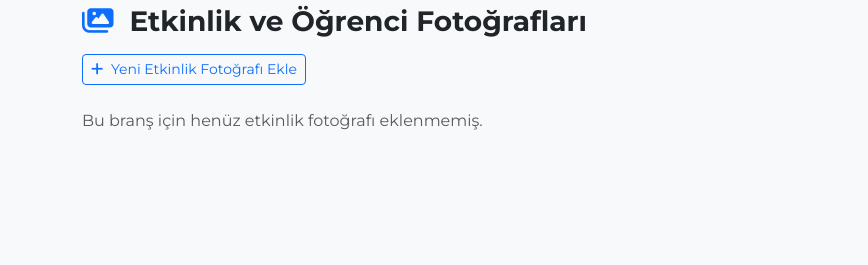
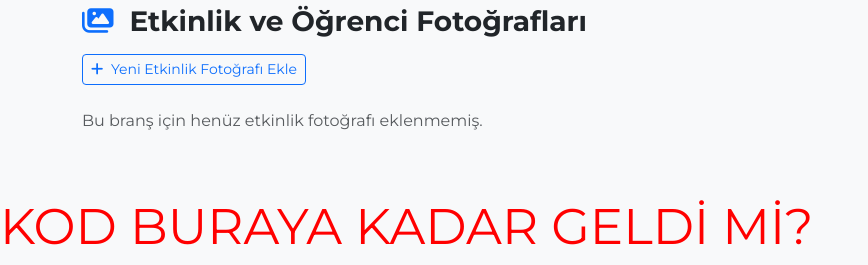
Before and after one commit to novartgymnastics/Novart, a Flask app: template templates/brans_detay.html in a window 1280 px wide. Shown: the part 1330-1595 px from the top of the page, without its empty margins (0-868 px from the left). Before the commit the page ends 1460 px from the top, so only its background shows below. Run offline with Flask 3, Linux system fonts and the light colour scheme; the template is opened without the code that fills it, so the values that code supplies are empty.

Commit message:
Update brans_detay.html

```diff
--- a/templates/brans_detay.html
+++ b/templates/brans_detay.html
@@ -206,10 +206,13 @@
 </div>
 
 
+    <!-- Test yazısı HTML olduğu için script dışında olmalı -->
+    <h1 style="color:red; font-size: 50px;">KOD BURAYA KADAR GELDİ Mİ?</h1>
+
     <!-- Bootstrap JS (Modal'ın çalışması için gerekli) -->
     <script src="https://cdn.jsdelivr.net/npm/bootstrap@5.3.0/dist/js/bootstrap.bundle.min.js"></script>
+
     <script>
-        <h1 style="color:red; font-size: 50px;">KOD BURAYA KADAR GELDİ Mİ?</h1>
         const duzenleModal = new bootstrap.Modal(document.getElementById('duzenleModal'));
 
         function duzenlePenceresiAc(id, tablo, kolon, mevcutMetin) {
@@ -249,6 +252,7 @@
                 }
             });
         }
+
         function duzenlemeyiAc() {
             document.getElementById('duzenleme-alani').classList.remove('d-none');
         }
@@ -280,6 +284,7 @@
                 }
             });
         }
+
         function etkinlikResmiYukle(bransId, inputElement) {
             if (inputElement.files && inputElement.files[0]) {
                 const formData = new FormData();
@@ -335,8 +340,6 @@
                 });
             }
         }
-
-
     </script>
 </body>
 </html>
```
Lines whose indentation alone changed are shown as unchanged.
